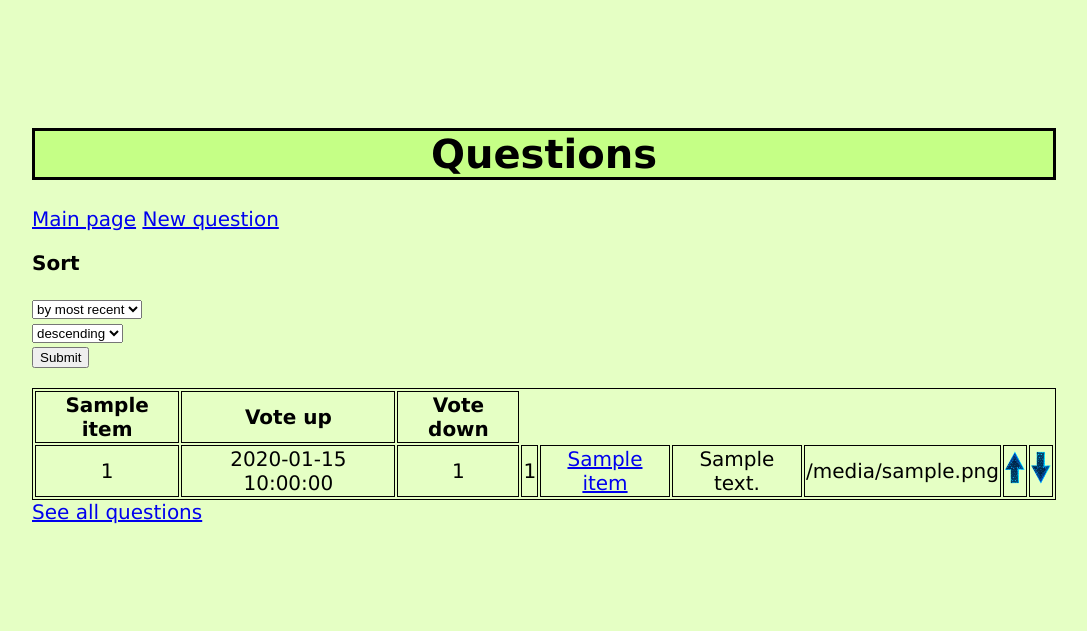
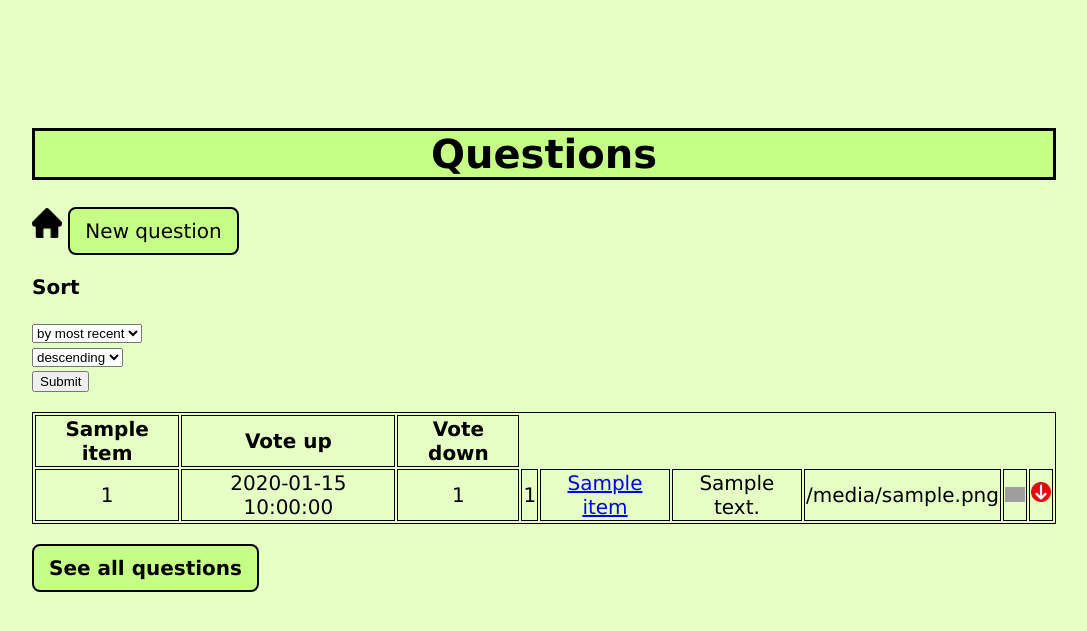
Before and after one commit to kovesdieszter/Ask-mate, a Flask app: template templates/list.html in a window 1280 px wide. Shown: the top 631 px of the page, without its empty margins (96-1183 px from the left). Run offline with Flask 2, Linux system fonts and the light colour scheme; the template is opened without the code that fills it: most values are stand-ins (such as "Sample title", 1, 10 or a date in 2020); some libraries are stand-ins or nearby versions; grey boxes are pictures that could not be loaded.

Commit message:
Fancy buttons everywheeeere, (if a check right)

```diff
--- a/templates/display_question.html
+++ b/templates/display_question.html
@@ -101,7 +101,7 @@
                             {% if comment.question_id == question.id and comment.answer_id == answer.id %}
                             {{comment.message }}
                                 /Commented at {{ comment.submission_time }}/ /Edited {{ comment.edited_count }} times
-                                <a href="{{ url_for('edit_comment',comment_id=comment.id) }}">Edit</a>
+                                <a href="{{ url_for('edit_comment',comment_id=comment.id) }}"><img src="../static/write.png" width="20" alt="Edit"></a>
                                 <a href="{{ url_for('delete_comment', comment_id=comment.id) }}" title="delete" class="delete" onclick="return confirm('Are you sure you want to delete this item')"><img src="../static/trashcan.png" width="20" alt="Delete"></a>
                                 <br>
                             {% endif %}
--- a/templates/layout.html
+++ b/templates/layout.html
@@ -20,7 +20,7 @@
 {#            <textarea name="image" rows="2" cols="30" src = image  width="200" height="200"> {% block question_image %}{% endblock %}</textarea>#}
         </p>
         <p>
-           <button type="submit" >{% block question_submit %}{% endblock %}</button>
+           <button type="submit" class="Add_button">{% block question_submit %}{% endblock %}</button>
         </p>
     </form>
 </body>
--- a/templates/list.html
+++ b/templates/list.html
@@ -64,8 +64,8 @@
     </head>
     <body>
         <h1>Questions</h1>
-        <a href="{{ url_for('main_page') }}">Main page</a>
-        <a class="new" href="{{ url_for('new_question') }}">New question</a>
+        <a href="{{ url_for('main_page') }}"><img src="../static/house.png" width="30" alt="Main page"></a>
+        <a class="Add_button" href="{{ url_for('new_question') }}">New question</a>
         <form action="list">
             <p>Sort</p>
             <select name="order_by">
@@ -113,15 +113,17 @@
                 <td>{{ item.message }}</td>
                 <td>{{ item.image }}</td>
                 <td><a href="{{ url_for('vote_up', question_id=item.id) }}?to=list">
-                    <img src="../static/up.png" width="20" alt="Vote Up">
+                    <img src="../static/newup.png" width="20" alt="Vote Up">
                 </a> </td>
                 <td><a href="{{ url_for('vote_down', question_id=item.id) }}?to=list">
-                    <img src="../static/down.png" width="20" alt="Vote Down">
+                    <img src="../static/newdown.png" width="20" alt="Vote Down">
                 </a></td>
             </tr>
             {% endfor %}
             </form>
         </table>
-    <a href="list">See all questions</a>
+    <p>
+    <a class="Add_button" href="list">See all questions</a>
+    </p>
     </body>
 </html>
--- a/templates/main.html
+++ b/templates/main.html
@@ -10,7 +10,7 @@
         <form action="search">
             <p id="search"><label for="search_input">Search:</label><input id="search_input" name="q"><button type="submit"><img src="../static/search.piko" width="15px"></button></p>
         </form>
-        <a class="new" href="{{ url_for('new_question') }}">New question</a>
+        <a class="Add_button" href="{{ url_for('new_question') }}">New question</a>
         <p>
 
 
@@ -51,6 +51,8 @@
             {% endfor %}
             </form>
         </table>
-    <a href="list">See all questions</a>
+    <p>
+    <a class="Add_button" href="list">See all questions</a>
+    </p>
     </body>
 </html>
```
